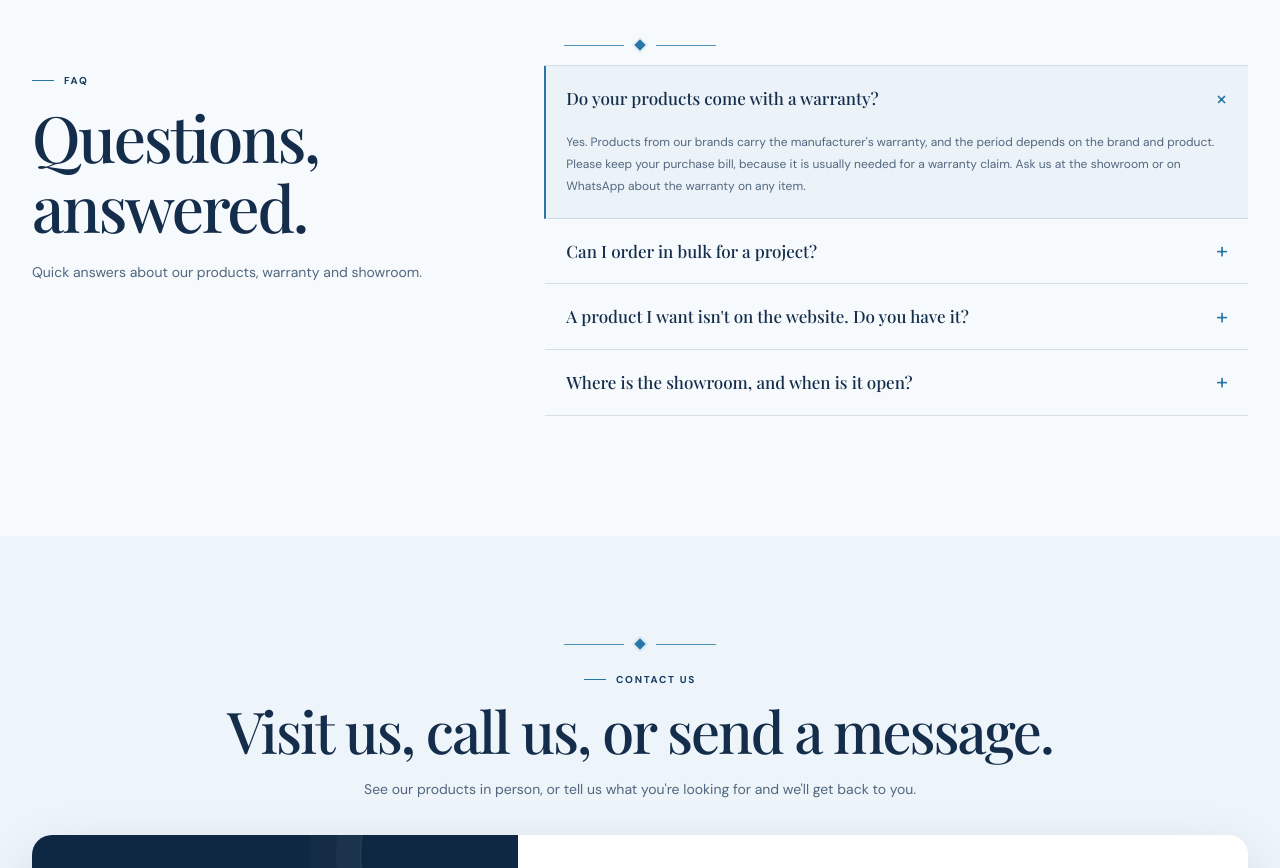
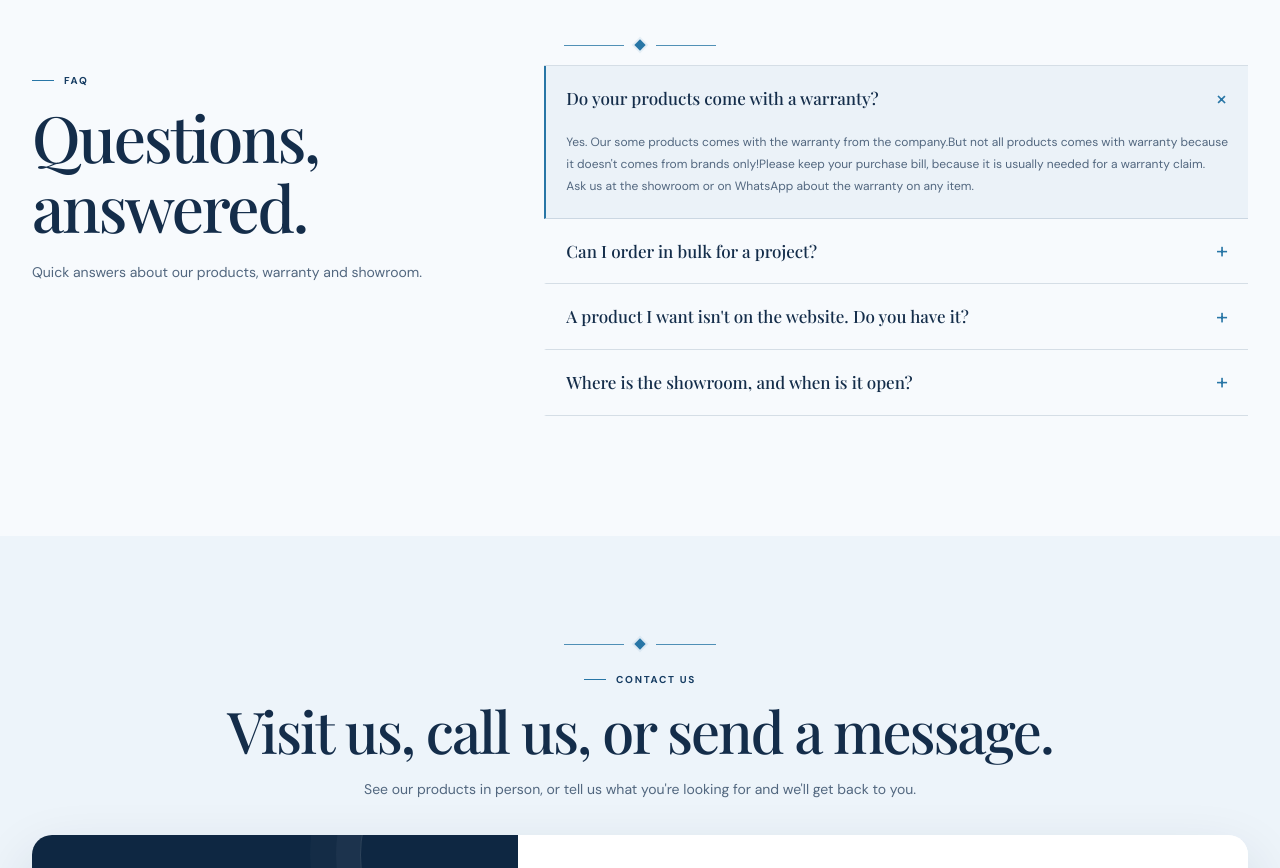
Before and after one commit to shyamghoniya-ai/Mig, a plain HTML site: page index.html in a window 1280 px wide. Shown: the part 6080-6948 px from the top of the page. Drawn offline with nearby package versions, Linux system fonts and the light colour scheme; no server answers; animation ran at ten frames a second.

Commit message:
Update index.html

```diff
--- a/index.html
+++ b/index.html
@@ -1371,7 +1371,7 @@
         <div class="faq-list">
           <div class="faq-item open">
             <button class="faq-question" id="faq-question-warranty" type="button" aria-expanded="true" aria-controls="faq-answer-warranty"><span>Do your products come with a warranty?</span><span aria-hidden="true">+</span></button>
-            <div class="faq-answer" id="faq-answer-warranty" role="region" aria-labelledby="faq-question-warranty" aria-hidden="false"><div><p>Yes. Products from our brands carry the manufacturer's warranty, and the period depends on the brand and product. Please keep your purchase bill, because it is usually needed for a warranty claim. Ask us at the showroom or on WhatsApp about the warranty on any item.</p></div></div>
+            <div class="faq-answer" id="faq-answer-warranty" role="region" aria-labelledby="faq-question-warranty" aria-hidden="false"><div><p>Yes. Our some products comes with the warranty from the company.But not all products comes with warranty because it doesn't comes from brands only!Please keep your purchase bill, because it is usually needed for a warranty claim. Ask us at the showroom or on WhatsApp about the warranty on any item.</p></div></div>
           </div>
           <div class="faq-item">
             <button class="faq-question" id="faq-question-bulk" type="button" aria-expanded="false" aria-controls="faq-answer-bulk"><span>Can I order in bulk for a project?</span><span aria-hidden="true">+</span></button>
```
